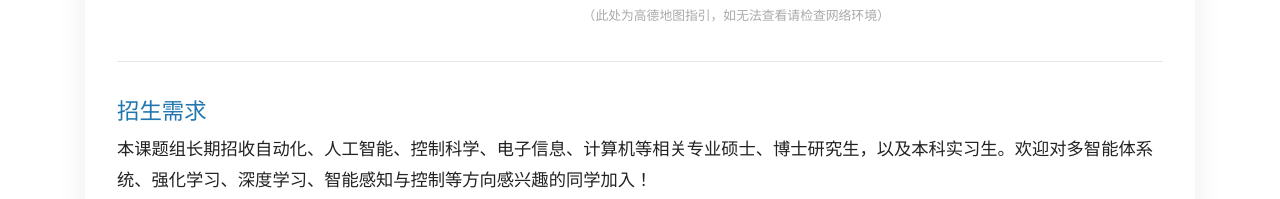
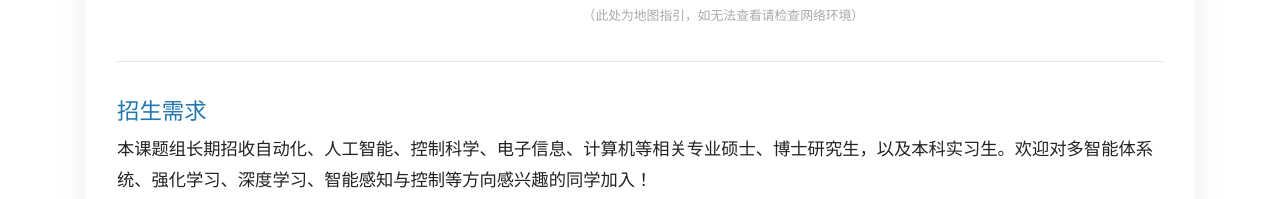
Before and after one commit to jkbb/XJ-Group.github.io, a Jekyll site: the page built from contact.html, in a window 1280 px wide. Shown: the part 461-660 px from the top of the page. Built offline with Jekyll 4.4.1, drawn with Linux system fonts in a browser that asks for light colours.

Commit message:
地图设置

```diff
--- a/contact.html
+++ b/contact.html
@@ -29,7 +29,7 @@ layout: default
           allowfullscreen>
         </iframe>
       </div>
-      <div style="font-size: 0.8em; color: #aaa; margin-top: 2px;">（此处为高德地图指引，如无法查看请检查网络环境）</div>
+      <div style="font-size: 0.8em; color: #aaa; margin-top: 2px;">（此处为地图指引，如无法查看请检查网络环境）</div>
     </div>
 
   </div>
```
